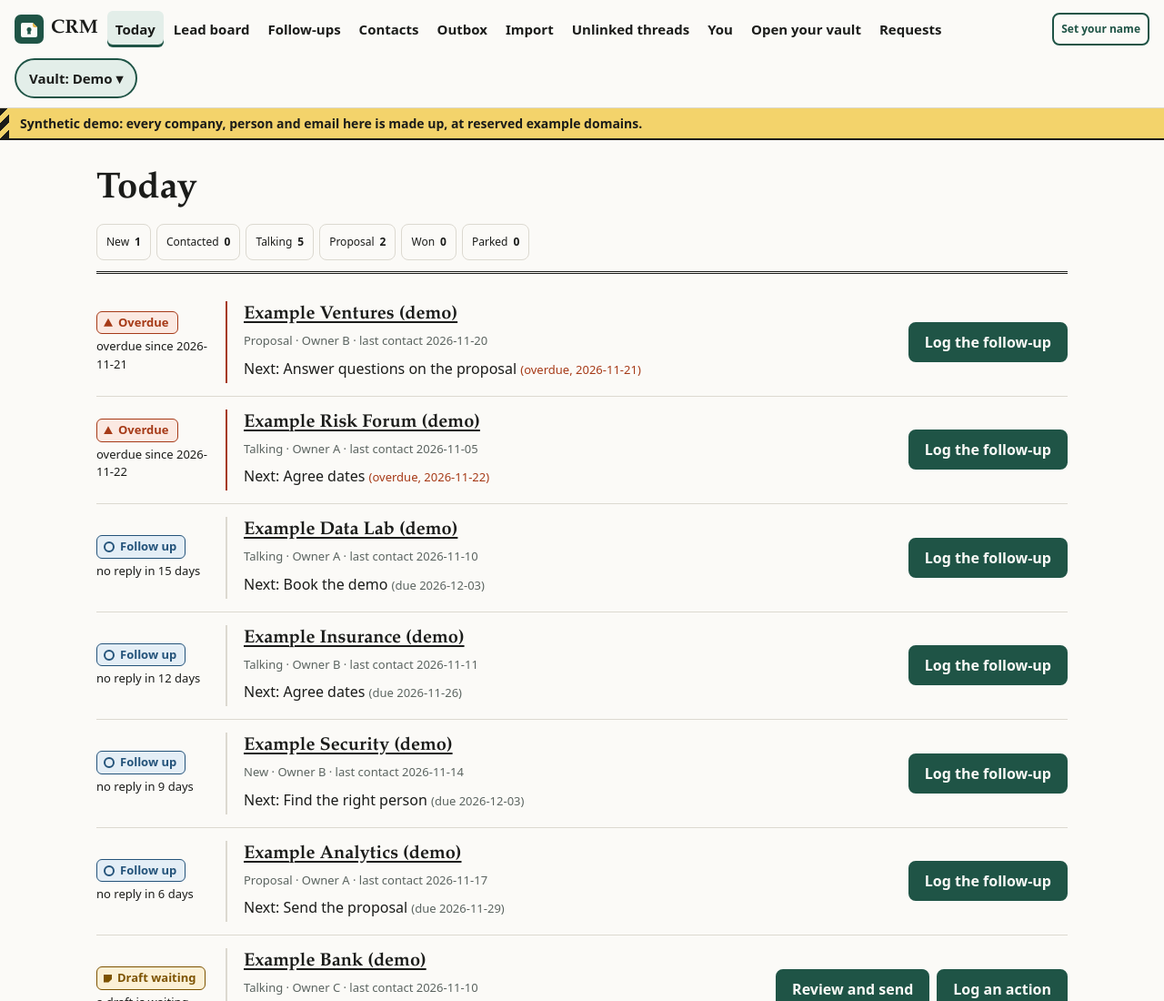
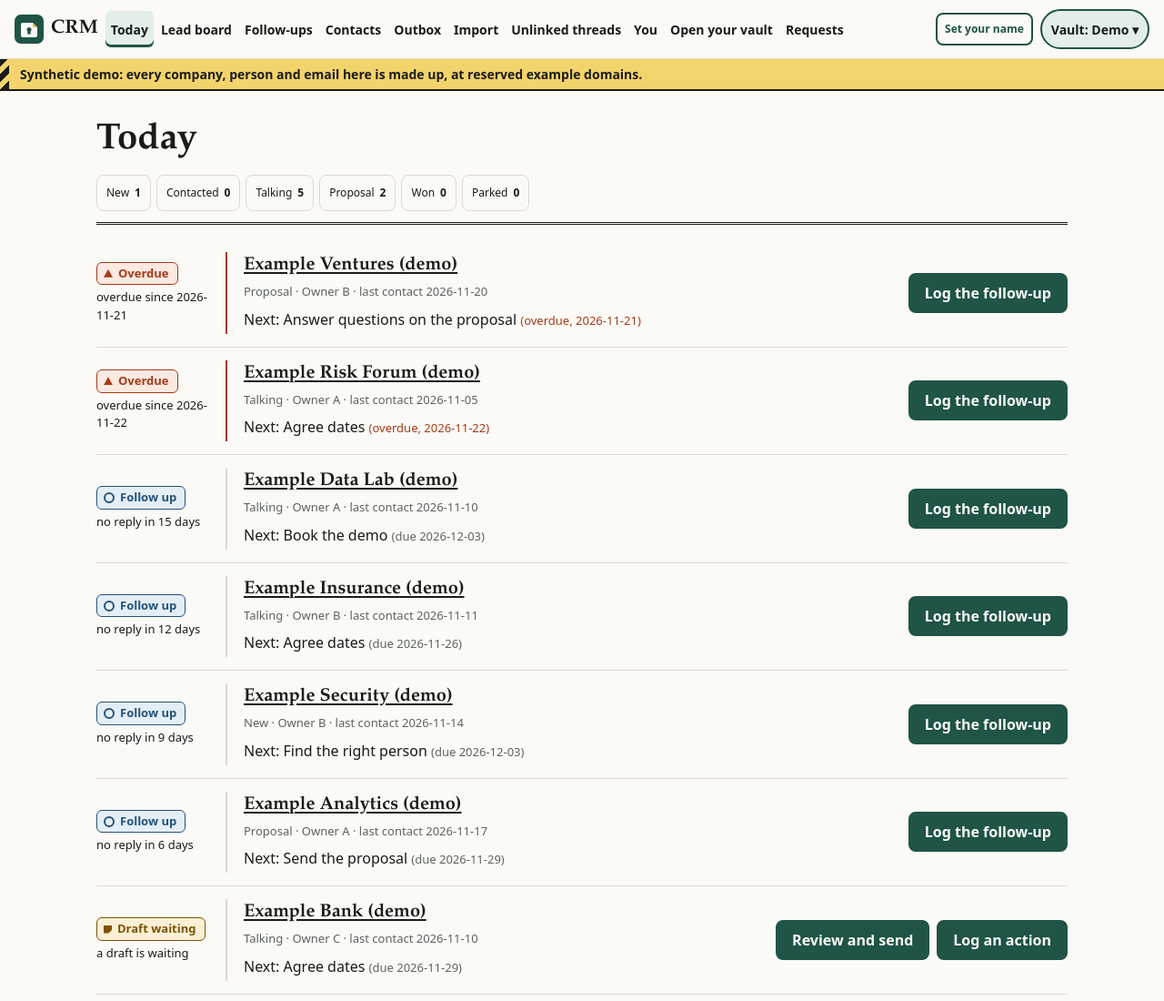
Before and after one commit to SovereignWebsite/Site__Tool__CRM, a plain HTML site: page site/app/index.html in a window 1280 px wide. Shown: the top 1100 px of the page at 91% size. Drawn offline with Linux system fonts and the light colour scheme.

Commit message:
CRM: header fits one row with the Outbox link (a.crm.design)
Source: AgentiCCells__Cell__Email work/crm.dev.a 57eb9cc.

Agent: crm.dev.a@AgentiCCells.dinis
Co-Authored-By: Claude Opus 5.5 <noreply@anthropic.com>
Claude-Session: https://claude.ai/code/session_018yvwtNP466yYif3yWt3Ybr

```diff
--- a/site/app/style.css
+++ b/site/app/style.css
@@ -170,13 +170,20 @@ button.quiet { border: 2px solid var(--accent); }
 
 /* ---- Round 1 on the live app (a.crm.design, 24 Nov 2026): fixes for crm.dev.a's four points. ---- */
 
-/* 1. The header fits one row down to 1180 px; below that the pages move to their own row, the vault pill stays top right. */
+/* 1. The header fits one row down to 1280 px; below that the pages move to their own row, the vault pill stays top right. */
 .bar { gap: 10px; }
 .bar nav { gap: 2px; }
 .bar nav a { padding: 6px 9px; font-size: 15px; white-space: nowrap; }
 #me { white-space: nowrap; }
-@media (min-width: 641px) and (max-width: 1180px) {
+@media (min-width: 641px) and (max-width: 1279px) {
   .bar nav { order: 5; flex-basis: 100%; }
+}
+/* Ten pages (with Outbox): a tighter step between 1280 and 1400 px keeps one row, even with the long labels. */
+@media (min-width: 1280px) and (max-width: 1400px) {
+  .bar { gap: 8px; }
+  .bar nav a { padding: 6px 6px; font-size: 14px; }
+  #me { font-size: 12px; padding-inline: 8px; }
+  button.mode, #mode { padding-inline: 10px; font-size: 14px; }
 }
 
 /* On a phone the vault pill stays on the first row, top right; the name button moves below it. */
```
